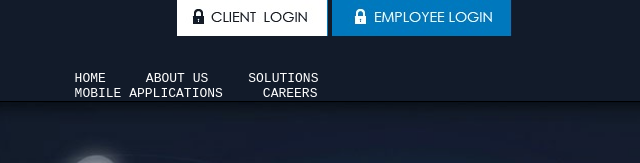
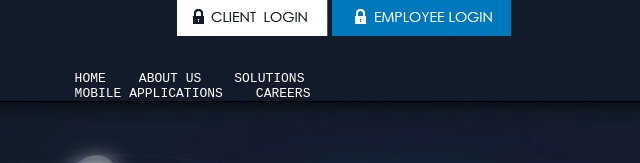
Before and after one commit to dilaraireen/Second-Assignment-one, a plain HTML site: page index.html in a window 1280 px wide. Shown: the top 163 px of the page, 640-1280 px from the left. Drawn offline with Linux system fonts and the light colour scheme.

Commit message:
fix top nav bar

```diff
--- a/css/style.css
+++ b/css/style.css
@@ -51,7 +51,7 @@
 
 .option_side ul li {
     float: left;
-    padding-right: 40px;
+    padding-right: 33px;
 }
 
 .option_side ul li:last-child {
```
